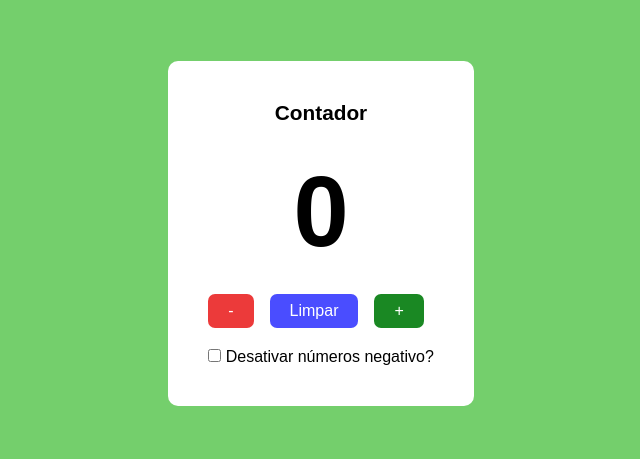
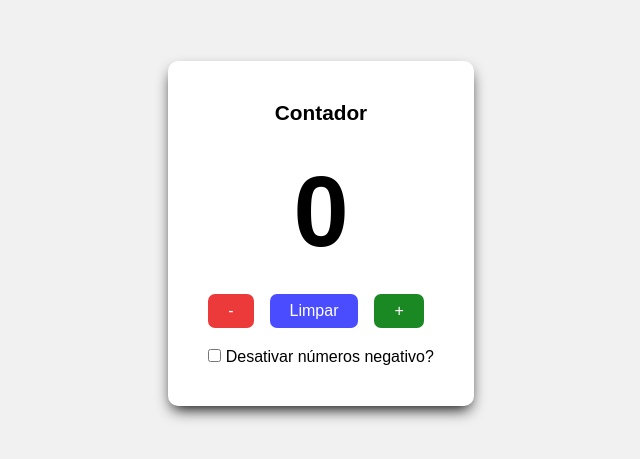
Before and after one commit to kaic-cesar/ProjetosFrontEnd, a plain HTML site: page projetos/projeto02/counter.html in a window 1280 px wide. Shown: the part 167-626 px from the top of the page, without its empty margins (319-959 px from the left). Drawn offline with Linux system fonts and the light colour scheme.

Commit message:
feat(ui): Alteração da cor do background

```diff
--- a/projetos/projeto02/style.css
+++ b/projetos/projeto02/style.css
@@ -5,7 +5,7 @@
 }
 
 body {
-    background-color: #74cf6c;
+    background-color: #f1f1f1;
 }
 
 main {
@@ -21,6 +21,7 @@ main {
         background-color: #fff;
         border-radius: 10px;
         text-align: center;
+        box-shadow: 0px 7px 15px -4px #000;
 
         h3 {
             font-size: 1.3rem;
```
